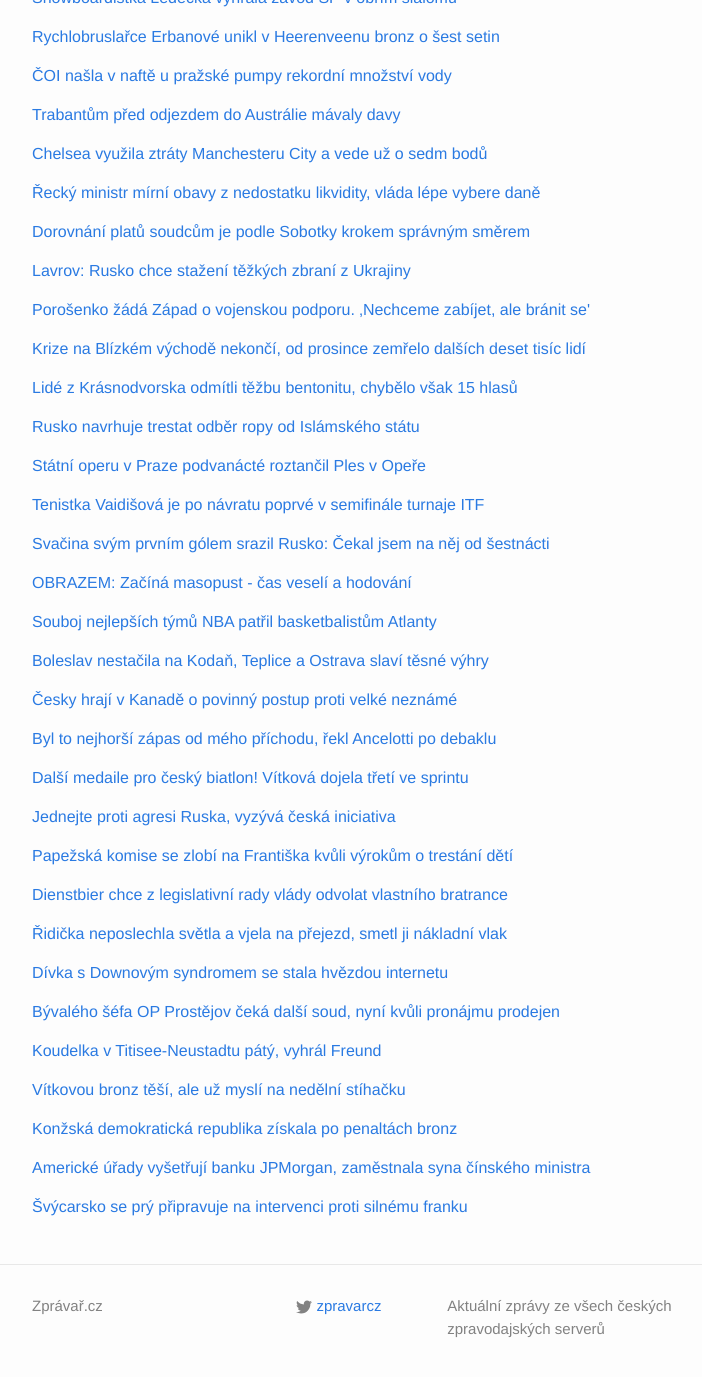
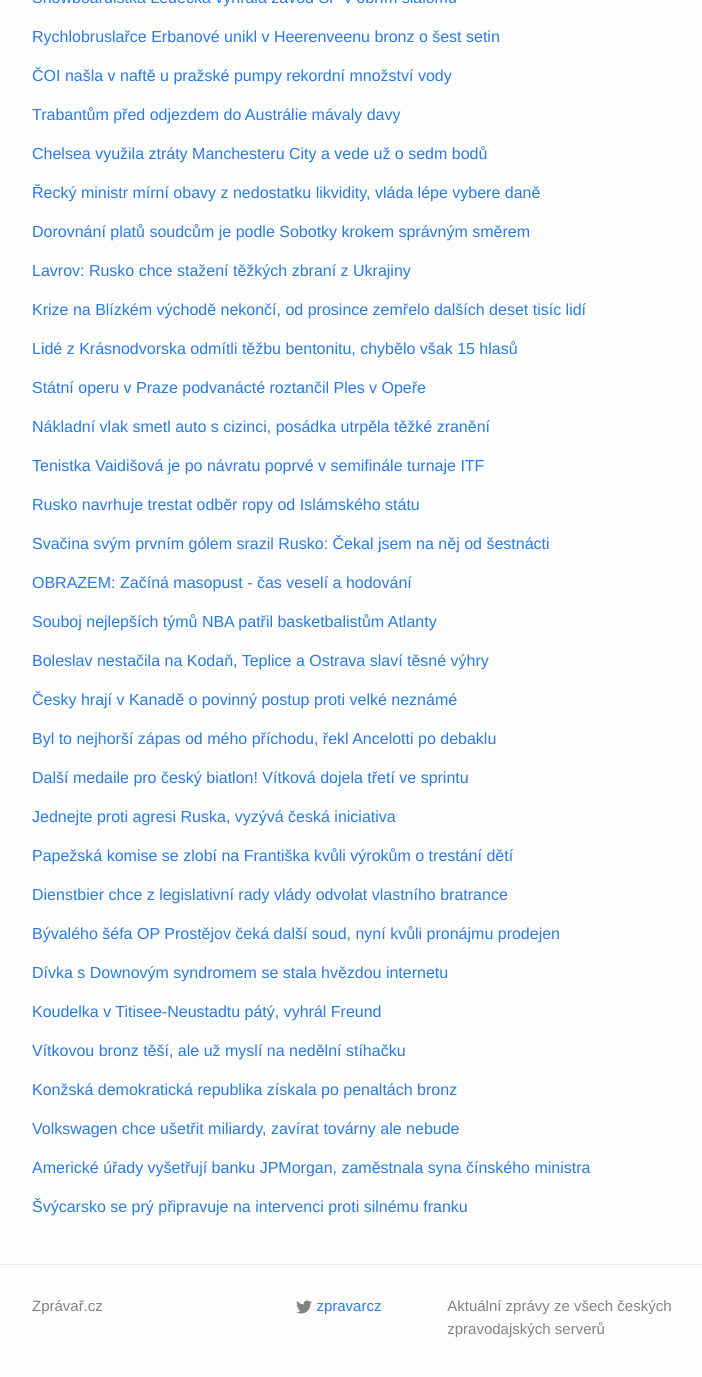
Before and after one commit to adliska/zpravar, a Jekyll site: the page built from index.html, in a window 1280 px wide and 1400 px high, scrolled down 580 px. Shown: the top 1377 px of the window, without its empty margins (238-940 px from the left). Built offline with Jekyll 4.4.1, drawn with Linux system fonts in a browser that asks for light colours; some of the changed lines change nothing that is shown.

Commit message:
zpravar news update

```diff
--- a/index.html
+++ b/index.html
@@ -8,6 +8,12 @@
 <p><a href="javascript:;" onclick="toggle_visibility('zpravy0')">Merkelová je proti vojenskému řešení na Ukrajině, přednost dává diplomacii</a></p>
 <div id="zpravy0" style="display:none">
 <ul>
+<li><a href=http://www.rozhlas.cz/_zprava/porosenko-zada-zapad-o-vojenskou-podporu-merkelova-prosazuje-diplomacii--1452936>Merkelová je proti vojenskému řešení na Ukrajině, přednost dává diplomacii - www.rozhlas.cz</a></li>
+<li><a href=http://www.lidovky.cz/porosenko-zada-zapad-o-vojenskou-podporu-nechceme-zabijet-ale-branit-se-1nb-/zpravy-svet.aspx?c=A150207_175633_ln_zahranici_rof>Porošenko žádá Západ o vojenskou podporu. ‚Nechceme zabíjet, ale bránit se'   - www.lidovky.cz</a></li>
+<li><a href=http://zpravy.idnes.cz/usa-budou-podporovat-ukrajinu-reseni-krize-fev-/zahranicni.aspx?c=A150207_173254_zahranicni_skr>Biden: Putin sliboval mír a dodával tanky, USA podpoří obranu Ukrajiny - zpravy.idnes.cz</a></li>
+<li><a href=http://www.novinky.cz/zahranicni/361058-ukrajinsky-prezident-pozadal-zapad-o-vojenskou-podporu.html>Ukrajinský prezident požádal Západ o vojenskou podporu - www.novinky.cz</a></li>
+<li><a href=http://www.ceskenoviny.cz/zpravy/zpravy/porosenko-pozadal-zapad-o-vojenskou-podporu/1178615>Porošenko požádal Západ o vojenskou podporu - www.ceskenoviny.cz</a></li>
+<li><a href=http://www.ceskenoviny.cz/zpravy/zpravy/biden-usa-budou-dal-podporovat-ukrajinu-aby-se-mohla-branit/1178604>Biden: USA budou dál podporovat Ukrajinu, aby se mohla bránit - www.ceskenoviny.cz</a></li>
 <li><a href=http://www.rozhlas.cz/_zprava/merkelova-je-proti-vojenskemu-reseni-na-ukrajine-prednost-dava-diplomacii--1452936>Merkelová je proti vojenskému řešení na Ukrajině, přednost dává diplomacii - www.rozhlas.cz</a></li>
 <li><a href=http://www.ceskatelevize.cz/ct24/svet/300897-hollande-mirovy-plan-pro-donbas-pocita-s-demilitarizovanym-pasmem/>Hollande: Mírový plán pro Donbas počítá s demilitarizovaným pásmem - www.ceskatelevize.cz</a></li>
 <li><a href=http://www.novinky.cz/zahranicni/evropa/361042-plan-pro-ukrajinu-pocita-s-sirokou-demilitarizovanou-zonou.html>Plán pro Ukrajinu počítá s širokou demilitarizovanou zónou - www.novinky.cz</a></li>
@@ -239,17 +245,8 @@
 <li><a href=http://zahranicni.ihned.cz/c1-63502560-lavrov-zeme-stredni-a-vychodni-evropy-jsou-s-nami-historicky-spojene>Lavrov: Země střední a východní Evropy jsou s námi historicky spojené - zahranicni.ihned.cz</a></li>
 <li><a href=http://www.ceskenoviny.cz/zpravy/zpravy/rusko-podle-lavrova-chce-stazeni-tezkych-zbrani-z-ukrajiny/1178546>Rusko podle Lavrova chce stažení těžkých zbraní z Ukrajiny - www.ceskenoviny.cz</a></li>
 </ul>
-</div><p><a href="javascript:;" onclick="toggle_visibility('zpravy19')">Porošenko žádá Západ o vojenskou podporu. ‚Nechceme zabíjet, ale bránit se'  </a></p>
+</div><p><a href="javascript:;" onclick="toggle_visibility('zpravy19')">Krize na Blízkém východě nekončí, od prosince zemřelo dalších deset tisíc lidí</a></p>
 <div id="zpravy19" style="display:none">
-<ul>
-<li><a href=http://www.lidovky.cz/porosenko-zada-zapad-o-vojenskou-podporu-nechceme-zabijet-ale-branit-se-1nb-/zpravy-svet.aspx?c=A150207_175633_ln_zahranici_rof>Porošenko žádá Západ o vojenskou podporu. ‚Nechceme zabíjet, ale bránit se'   - www.lidovky.cz</a></li>
-<li><a href=http://zpravy.idnes.cz/usa-budou-podporovat-ukrajinu-reseni-krize-fev-/zahranicni.aspx?c=A150207_173254_zahranicni_skr>Biden: Putin sliboval mír a dodával tanky, USA podpoří obranu Ukrajiny - zpravy.idnes.cz</a></li>
-<li><a href=http://www.novinky.cz/zahranicni/361058-ukrajinsky-prezident-pozadal-zapad-o-vojenskou-podporu.html>Ukrajinský prezident požádal Západ o vojenskou podporu - www.novinky.cz</a></li>
-<li><a href=http://www.ceskenoviny.cz/zpravy/zpravy/porosenko-pozadal-zapad-o-vojenskou-podporu/1178615>Porošenko požádal Západ o vojenskou podporu - www.ceskenoviny.cz</a></li>
-<li><a href=http://www.ceskenoviny.cz/zpravy/zpravy/biden-usa-budou-dal-podporovat-ukrajinu-aby-se-mohla-branit/1178604>Biden: USA budou dál podporovat Ukrajinu, aby se mohla bránit - www.ceskenoviny.cz</a></li>
-</ul>
-</div><p><a href="javascript:;" onclick="toggle_visibility('zpravy20')">Krize na Blízkém východě nekončí, od prosince zemřelo dalších deset tisíc lidí</a></p>
-<div id="zpravy20" style="display:none">
 <ul>
 <li><a href=http://zpravy.e15.cz/zahranicni/udalosti/krize-na-blizkem-vychode-nekonci-od-prosince-zemrelo-dalsich-deset-tisic-lidi-1160685>Krize na Blízkém východě nekončí, od prosince zemřelo dalších deset tisíc lidí - zpravy.e15.cz</a></li>
 <li><a href=http://zpravy.aktualne.cz/zahranici/valka-v-syrii-za-posledni-dva-mesice-zemrelo-10-tisic-lidi/r~8e53822eaedd11e4b98c002590604f2e/>Válka v Sýrii: Za poslední dva měsíce zemřelo 10 tisíc lidí - zpravy.aktualne.cz</a></li>
@@ -257,8 +254,8 @@
 <li><a href=http://www.ceskatelevize.cz/ct24/svet/300881-10-tisic-mrtvych-za-2-mesice-smutna-bilance-syrskeho-konfliktu/>10 tisíc mrtvých za 2 měsíce - smutná bilance syrského konfliktu - www.ceskatelevize.cz</a></li>
 <li><a href=http://www.ceskenoviny.cz/zpravy/zpravy/v-syrii-od-prosince-zahynulo-dalsich-10-000-lidi/1178525>V Sýrii od prosince zahynulo dalších 10.000 lidí - www.ceskenoviny.cz</a></li>
 </ul>
-</div><p><a href="javascript:;" onclick="toggle_visibility('zpravy21')">Lidé z Krásnodvorska odmítli těžbu bentonitu, chybělo však 15 hlasů</a></p>
-<div id="zpravy21" style="display:none">
+</div><p><a href="javascript:;" onclick="toggle_visibility('zpravy20')">Lidé z Krásnodvorska odmítli těžbu bentonitu, chybělo však 15 hlasů</a></p>
+<div id="zpravy20" style="display:none">
 <ul>
 <li><a href=http://usti.idnes.cz/referendum-tezba-bentonit-krasny-dvur-louny-f3v-/usti-zpravy.aspx?c=A150207_183627_usti-zpravy_aba>Lidé z Krásnodvorska odmítli těžbu bentonitu, chybělo však 15 hlasů - usti.idnes.cz</a></li>
 <li><a href=http://zpravy.aktualne.cz/regiony/referendum-o-tezbe-bentonitu-je-neplatne-chybelo-15-hlasu/r~010dcc4aaeeb11e49bec0025900fea04/>Referendum o těžbě bentonitu je neplatné. Chybělo 15 hlasů - zpravy.aktualne.cz</a></li>
@@ -266,29 +263,37 @@
 <li><a href=http://www.ceskenoviny.cz/zpravy/zpravy/k-platnosti-referenda-o-tezbe-na-krasnodvorsku-chybelo-15-hlasu/1178627>K platnosti referenda o těžbě na Krásnodvorsku chybělo 15 hlasů - www.ceskenoviny.cz</a></li>
 <li><a href=http://www.ceskatelevize.cz/ct24/regiony/300909-tezba-bentonitu-referendum-v-krasnem-dvore-je-neplatne/>Těžba bentonitu: Referendum v Krásném Dvoře je neplatné - www.ceskatelevize.cz</a></li>
 </ul>
-</div><p><a href="javascript:;" onclick="toggle_visibility('zpravy22')">Rusko navrhuje trestat odběr ropy od Islámského státu</a></p>
-<div id="zpravy22" style="display:none">
-<ul>
-<li><a href=http://zpravy.e15.cz/zahranicni/politika/rusko-navrhuje-trestat-odber-ropy-od-islamskeho-statu-1160612>Rusko navrhuje trestat odběr ropy od Islámského státu - zpravy.e15.cz</a></li>
-<li><a href=http://www.novinky.cz/ekonomika/361047-rusko-vyzyva-k-trestani-nakupu-ropy-od-islamistickych-teroristu.html>Rusko vyzývá k trestání nákupu ropy od islamistických teroristů - www.novinky.cz</a></li>
-<li><a href=http://zpravy.e15.cz/zahranicni/politika/rusko-chce-trestat-odber-ropy-od-islamskeho-statu-1160612>Rusko chce trestat odběr ropy od Islámského státu - zpravy.e15.cz</a></li>
-<li><a href=http://www.ceskenoviny.cz/zpravy/zpravy/navrh-rezoluce-rb-osn-vyzyva-k-trestani-nakupu-ropy-od-teroristu/1178498>Návrh rezoluce RB OSN vyzývá k trestání nákupu ropy od teroristů - www.ceskenoviny.cz</a></li>
-</ul>
-</div><p><a href="javascript:;" onclick="toggle_visibility('zpravy23')">Státní operu v Praze podvanácté roztančil Ples v Opeře</a></p>
-<div id="zpravy23" style="display:none">
+</div><p><a href="javascript:;" onclick="toggle_visibility('zpravy21')">Státní operu v Praze podvanácté roztančil Ples v Opeře</a></p>
+<div id="zpravy21" style="display:none">
 <ul>
 <li><a href=http://www.ceskenoviny.cz/zpravy/zpravy/statni-operu-v-praze-podvanacte-roztancil-ples-v-opere/1178448>Státní operu v Praze podvanácté roztančil Ples v Opeře - www.ceskenoviny.cz</a></li>
 <li><a href=http://www.denik.cz/ostatni_kultura/tematem-sobotniho-plesu-v-opere-je-savoir-vivre-moderovat-ho-bude-leos-mares-201.html>Tématem sobotního Plesu v Opeře je Savoir Vivre. Moderovat ho bude Leoš Mareš - www.denik.cz</a></li>
 <li><a href=http://revue.idnes.cz/tereza-maxova-o-satech-na-ples-v-opere-dwy-/lidicky.aspx?c=A150206_125252_lidicky_nh>Tereza Maxová: Šaty na Ples v Opeře vyberu na poslední chvíli - revue.idnes.cz</a></li>
 <li><a href=http://www.ceskenoviny.cz/zpravy/zpravy/v-praze-se-dnes-kona-ples-v-opere-s-tematem-savoir-vivre/1178448>V Praze se dnes koná Ples v Opeře s tématem Savoir Vivre - www.ceskenoviny.cz</a></li>
 </ul>
-</div><p><a href="javascript:;" onclick="toggle_visibility('zpravy24')">Tenistka Vaidišová je po návratu poprvé v semifinále turnaje ITF</a></p>
-<div id="zpravy24" style="display:none">
+</div><p><a href="javascript:;" onclick="toggle_visibility('zpravy22')">Nákladní vlak smetl auto s cizinci, posádka utrpěla těžké zranění</a></p>
+<div id="zpravy22" style="display:none">
+<ul>
+<li><a href=http://www.novinky.cz/krimi/361052-nakladni-vlak-smetl-auto-s-cizinci-posadka-utrpela-tezke-zraneni.html>Nákladní vlak smetl auto s cizinci, posádka utrpěla těžké zranění - www.novinky.cz</a></li>
+<li><a href=http://budejovice.idnes.cz/nehoda-v-kaplici-srazka-auta-s-vlakem-dvt-/budejovice-zpravy.aspx?c=A150207_144600_budejovice-zpravy_eb>Řidička neposlechla světla a vjela na přejezd, smetl ji nákladní vlak - budejovice.idnes.cz</a></li>
+<li><a href=http://www.rozhlas.cz/_zprava/na-zeleznicnim-prejezdu-u-kaplice-vjelo-auto-pod-nakladni-vlak--1452940>Na železničním přejezdu u Kaplice vjelo auto pod nákladní vlak - www.rozhlas.cz</a></li>
+<li><a href=http://www.ceskenoviny.cz/zpravy/zpravy/na-zeleznicnim-prejezdu-u-kaplice-vjelo-auto-pod-nakladni-vlak/1178516>Na železničním přejezdu u Kaplice vjelo auto pod nákladní vlak - www.ceskenoviny.cz</a></li>
+</ul>
+</div><p><a href="javascript:;" onclick="toggle_visibility('zpravy23')">Tenistka Vaidišová je po návratu poprvé v semifinále turnaje ITF</a></p>
+<div id="zpravy23" style="display:none">
 <ul>
 <li><a href=http://www.sportovninoviny.cz/zpravy/tenistka-vaidisova-je-po-navratu-poprve-v-semifinale-turnaje-itf/1178522>Tenistka Vaidišová je po návratu poprvé v semifinále turnaje ITF - www.sportovninoviny.cz</a></li>
 <li><a href=http://sport.aktualne.cz/vaidisova-je-po-navratu-poprve-v-semifinale-turnaje-itf/r~fde1dddcaeb211e4ab15002590604f2e/>Vaidišová je po návratu poprvé v semifinále turnaje ITF - sport.aktualne.cz</a></li>
 <li><a href=http://sport.idnes.cz/vaidisova-je-po-navratu-poprve-v-semifinale-turnaje-itf-pjr-/tenis.aspx?c=A150207_111249_tenis_par>Vaidišová uspěla šestkrát za sebou a po návratu je poprvé v semifinále - sport.idnes.cz</a></li>
 <li><a href=http://www.denik.cz/tenis/vaidisova-pokracuje-v-uspesnem-comebacku-poprve-si-zahraje-semifinale-20150207.html>Vaidišová pokračuje v comebacku, poprvé si zahraje semifinále ITF - www.denik.cz</a></li>
+</ul>
+</div><p><a href="javascript:;" onclick="toggle_visibility('zpravy24')">Rusko navrhuje trestat odběr ropy od Islámského státu</a></p>
+<div id="zpravy24" style="display:none">
+<ul>
+<li><a href=http://zpravy.e15.cz/zahranicni/politika/rusko-navrhuje-trestat-odber-ropy-od-islamskeho-statu-1160612>Rusko navrhuje trestat odběr ropy od Islámského státu - zpravy.e15.cz</a></li>
+<li><a href=http://www.novinky.cz/ekonomika/361047-rusko-vyzyva-k-trestani-nakupu-ropy-od-islamistickych-teroristu.html>Rusko vyzývá k trestání nákupu ropy od islamistických teroristů - www.novinky.cz</a></li>
+<li><a href=http://zpravy.e15.cz/zahranicni/politika/rusko-chce-trestat-odber-ropy-od-islamskeho-statu-1160612>Rusko chce trestat odběr ropy od Islámského státu - zpravy.e15.cz</a></li>
+<li><a href=http://www.ceskenoviny.cz/zpravy/zpravy/navrh-rezoluce-rb-osn-vyzyva-k-trestani-nakupu-ropy-od-teroristu/1178498>Návrh rezoluce RB OSN vyzývá k trestání nákupu ropy od teroristů - www.ceskenoviny.cz</a></li>
 </ul>
 </div><p><a href="javascript:;" onclick="toggle_visibility('zpravy25')">Svačina svým prvním gólem srazil Rusko: Čekal jsem na něj od šestnácti</a></p>
 <div id="zpravy25" style="display:none">
@@ -368,12 +373,12 @@
 <li><a href=http://www.denik.cz/z_domova/dienstbier-navrhuje-odvolat-z-rady-vlady-sveho-bratrance-20150207.html>Dienstbier navrhuje odvolat z legislativní rady vlády svého bratrance - www.denik.cz</a></li>
 <li><a href=http://www.ceskenoviny.cz/zpravy/zpravy/dienstbier-navrhuje-odvolani-sveho-bratrance-z-rady-vlady/1178565>Dienstbier navrhuje odvolání svého bratrance z rady vlády - www.ceskenoviny.cz</a></li>
 </ul>
-</div><p><a href="javascript:;" onclick="toggle_visibility('zpravy35')">Řidička neposlechla světla a vjela na přejezd, smetl ji nákladní vlak</a></p>
+</div><p><a href="javascript:;" onclick="toggle_visibility('zpravy35')">Bývalého šéfa OP Prostějov čeká další soud, nyní kvůli pronájmu prodejen</a></p>
 <div id="zpravy35" style="display:none">
 <ul>
-<li><a href=http://budejovice.idnes.cz/nehoda-v-kaplici-srazka-auta-s-vlakem-dvt-/budejovice-zpravy.aspx?c=A150207_144600_budejovice-zpravy_eb>Řidička neposlechla světla a vjela na přejezd, smetl ji nákladní vlak - budejovice.idnes.cz</a></li>
-<li><a href=http://www.rozhlas.cz/_zprava/na-zeleznicnim-prejezdu-u-kaplice-vjelo-auto-pod-nakladni-vlak--1452940>Na železničním přejezdu u Kaplice vjelo auto pod nákladní vlak - www.rozhlas.cz</a></li>
-<li><a href=http://www.ceskenoviny.cz/zpravy/zpravy/na-zeleznicnim-prejezdu-u-kaplice-vjelo-auto-pod-nakladni-vlak/1178516>Na železničním přejezdu u Kaplice vjelo auto pod nákladní vlak - www.ceskenoviny.cz</a></li>
+<li><a href=http://zpravy.e15.cz/domaci/udalosti/byvaleho-sefa-op-prostejov-ceka-dalsi-soud-nyni-kvuli-pronajmu-prodejen-1160597>Bývalého šéfa OP Prostějov čeká další soud, nyní kvůli pronájmu prodejen - zpravy.e15.cz</a></li>
+<li><a href=http://zpravy.aktualne.cz/regiony/olomoucky/byvaly-sef-op-prostejov-tuhy-skonci-opet-pred-soudem/r~01a6b62aaea611e4833a0025900fea04/>Bývalý šéf OP Prostějov Tuhý skončí opět před soudem - zpravy.aktualne.cz</a></li>
+<li><a href=http://www.denik.cz/z_domova/byvaly-sef-op-prostejov-tuhy-pujde-opet-pred-soud-kvuli-pronajmu-prodejen-201502.html>Exšéf OP Prostějov Tuhý půjde před soud kvůli pronájmu prodejen - www.denik.cz</a></li>
 </ul>
 </div><p><a href="javascript:;" onclick="toggle_visibility('zpravy36')">Dívka s Downovým syndromem se stala hvězdou internetu</a></p>
 <div id="zpravy36" style="display:none">
@@ -382,33 +387,33 @@
 <li><a href=http://www.novinky.cz/koktejl/361040-divka-s-downovym-syndromem-nazpivala-hit-internetu.html>Dívka s Downovým syndromem nazpívala hit internetu - www.novinky.cz</a></li>
 <li><a href=http://www.novinky.cz/koktejl/361040-pisen-dvanactilete-divky-s-downovym-syndromem-je-hitem-internetu.html>Píseň dvanáctileté dívky s Downovým syndromem je hitem internetu - www.novinky.cz</a></li>
 </ul>
-</div><p><a href="javascript:;" onclick="toggle_visibility('zpravy37')">Bývalého šéfa OP Prostějov čeká další soud, nyní kvůli pronájmu prodejen</a></p>
+</div><p><a href="javascript:;" onclick="toggle_visibility('zpravy37')">Koudelka v Titisee-Neustadtu pátý, vyhrál Freund</a></p>
 <div id="zpravy37" style="display:none">
-<ul>
-<li><a href=http://zpravy.e15.cz/domaci/udalosti/byvaleho-sefa-op-prostejov-ceka-dalsi-soud-nyni-kvuli-pronajmu-prodejen-1160597>Bývalého šéfa OP Prostějov čeká další soud, nyní kvůli pronájmu prodejen - zpravy.e15.cz</a></li>
-<li><a href=http://zpravy.aktualne.cz/regiony/olomoucky/byvaly-sef-op-prostejov-tuhy-skonci-opet-pred-soudem/r~01a6b62aaea611e4833a0025900fea04/>Bývalý šéf OP Prostějov Tuhý skončí opět před soudem - zpravy.aktualne.cz</a></li>
-<li><a href=http://www.denik.cz/z_domova/byvaly-sef-op-prostejov-tuhy-pujde-opet-pred-soud-kvuli-pronajmu-prodejen-201502.html>Exšéf OP Prostějov Tuhý půjde před soud kvůli pronájmu prodejen - www.denik.cz</a></li>
-</ul>
-</div><p><a href="javascript:;" onclick="toggle_visibility('zpravy38')">Koudelka v Titisee-Neustadtu pátý, vyhrál Freund</a></p>
-<div id="zpravy38" style="display:none">
 <ul>
 <li><a href=http://sport.aktualne.cz/koudelka-v-titisee-neustadtu-paty-vyhral-freund/r~846fbdb0aef411e490f70025900fea04/>Koudelka v Titisee-Neustadtu pátý, vyhrál Freund - sport.aktualne.cz</a></li>
 <li><a href=http://www.denik.cz/zimni_sporty/koudelka-utoci-v-sp-na-stupne-vitezu-po-prvnim-kole-je-paty-20150207.html>Koudelka útočí v SP na stupně vítězů, po prvním kole je pátý - www.denik.cz</a></li>
 <li><a href=http://sport.idnes.cz/svetovy-pohar-skoky-na-lyzich-titisee-neustadt-koudelka-peu-/lyzovani.aspx?c=A150207_174042_lyzovani_tof>Koudelka je po prvním kole v Titisee pátý a útočí na stupně vítězů - sport.idnes.cz</a></li>
 </ul>
-</div><p><a href="javascript:;" onclick="toggle_visibility('zpravy39')">Vítkovou bronz těší, ale už myslí na nedělní stíhačku</a></p>
-<div id="zpravy39" style="display:none">
+</div><p><a href="javascript:;" onclick="toggle_visibility('zpravy38')">Vítkovou bronz těší, ale už myslí na nedělní stíhačku</a></p>
+<div id="zpravy38" style="display:none">
 <ul>
 <li><a href=http://sport.aktualne.cz/vitkovou-bronz-tesi-ale-uz-mysli-na-nedelni-stihacku/r~762762c6aed111e49f60002590604f2e/>Vítkovou bronz těší, ale už myslí na nedělní stíhačku - sport.aktualne.cz</a></li>
 <li><a href=http://www.tyden.cz/rubriky/sport/zimni-sporty/vitkova-litovala-prvni-rany-ale-bronz-je-uzasny-zarila_332708.html>Vítková litovala první rány. Ale bronz je úžasný, zářila - www.tyden.cz</a></li>
 <li><a href=http://www.sportovninoviny.cz/zpravy/treti-misto-doma-je-hezke-ale-ve-stihacce-muze-vitkova-vys/1178567>Třetí místo doma je hezké, ale ve stíhačce může Vítková výš - www.sportovninoviny.cz</a></li>
 </ul>
-</div><p><a href="javascript:;" onclick="toggle_visibility('zpravy40')">Konžská demokratická republika získala po penaltách bronz</a></p>
-<div id="zpravy40" style="display:none">
+</div><p><a href="javascript:;" onclick="toggle_visibility('zpravy39')">Konžská demokratická republika získala po penaltách bronz</a></p>
+<div id="zpravy39" style="display:none">
 <ul>
 <li><a href=http://fotbal.idnes.cz/konzska-demokraticka-republika-ziskala-po-penaltach-bronz-paq-/fot_reprez.aspx?c=A150207_195110_fot_reprez_elv>Konžská demokratická republika získala po penaltách bronz - fotbal.idnes.cz</a></li>
 <li><a href=http://sport.aktualne.cz/africky-bronz-slavi-konzska-demokraticka-republika/r~e1230562aef911e486b9002590604f2e/>Africký bronz slaví Konžská demokratická republika - sport.aktualne.cz</a></li>
 <li><a href=http://www.denik.cz/fotbal/konzska-demokraticka-republika-slavi-na-mistrovstvi-afriky-bronz-20150207.html>Bronz na africkém šampionátu patří Konžské demokratické republice - www.denik.cz</a></li>
+</ul>
+</div><p><a href="javascript:;" onclick="toggle_visibility('zpravy40')">Volkswagen chce ušetřit miliardy, zavírat továrny ale nebude</a></p>
+<div id="zpravy40" style="display:none">
+<ul>
+<li><a href=http://zpravy.e15.cz/byznys/prumysl-a-energetika/volkswagen-chce-usetrit-miliardy-zavirat-tovarny-ale-nebude-1160691>Volkswagen chce ušetřit miliardy, zavírat továrny ale nebude - zpravy.e15.cz</a></li>
+<li><a href=http://www.financninoviny.cz/zpravodajstvi/zpravy/volkswagen-pry-nebude-v-ramci-uspor-zavirat-zadne-tovarny/1178685>Volkswagen prý nebude v rámci úspor zavírat žádné továrny - www.financninoviny.cz</a></li>
+<li><a href=http://www.novinky.cz/ekonomika/361065-volkswagen-nebudeme-zavirat-zadne-tovarny.html>Volkswagen: Nebudeme zavírat žádné továrny - www.novinky.cz</a></li>
 </ul>
 </div><p><a href="javascript:;" onclick="toggle_visibility('zpravy41')">Americké úřady vyšetřují banku JPMorgan, zaměstnala syna čínského ministra</a></p>
 <div id="zpravy41" style="display:none">
```
